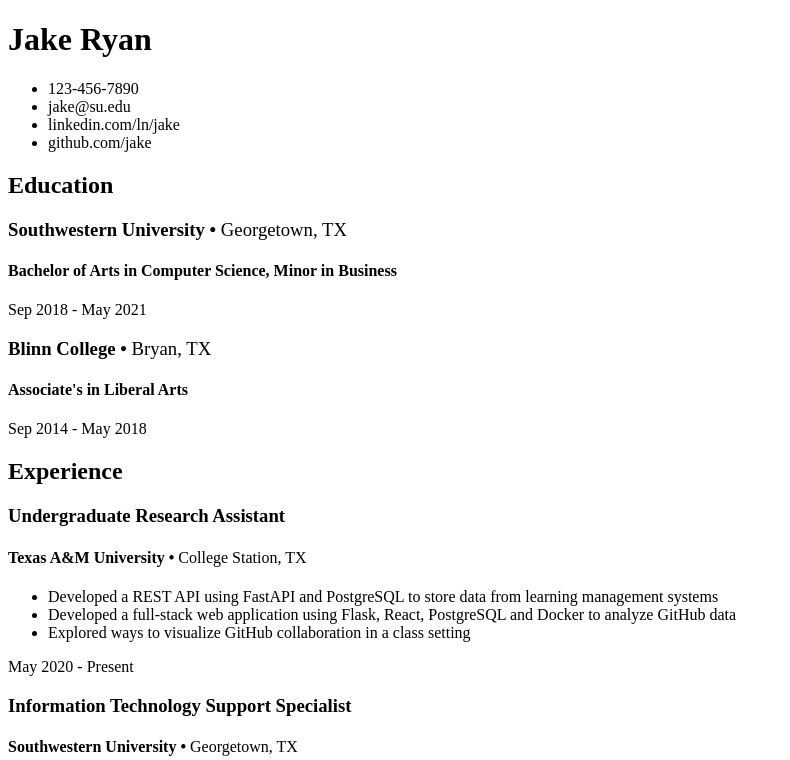
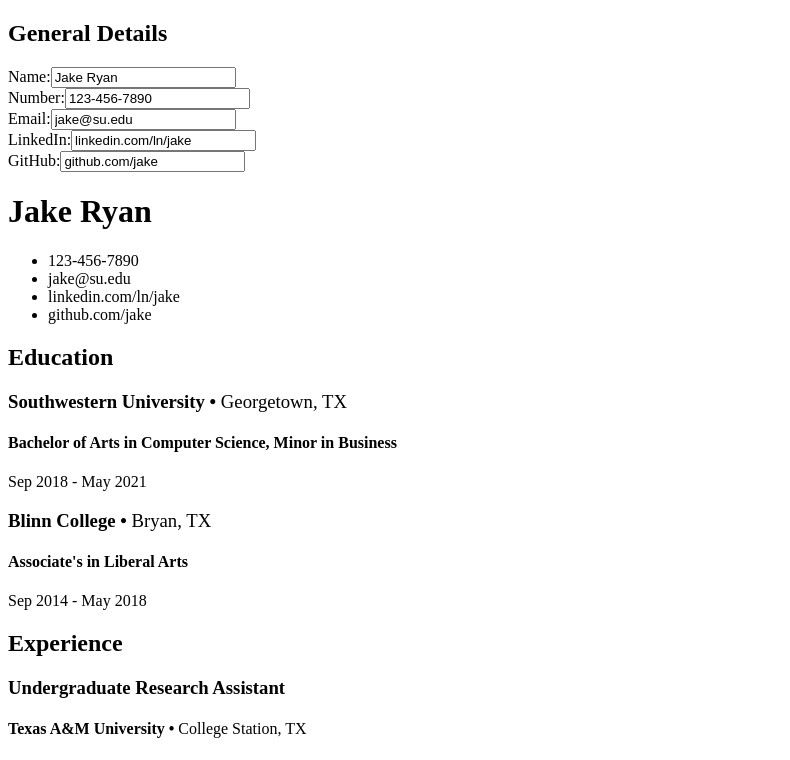
Before and after one commit to endulum/odin-cv-app, a React (Vite) app: page / in a window 1280 px wide. Shown: the top 760 px of the page, without its empty margins (0-790 px from the left). Built offline with nearby package versions, Linux system fonts and the light colour scheme.

Commit message:
can dynamically edit the General component

```diff
--- a/src/App.jsx
+++ b/src/App.jsx
@@ -1,8 +1,10 @@
+import { useState } from 'react';
 import General from './components/cv/General';
+import GeneralInput from './components/input/GeneralInput';
 import Education from './components/cv/Education';
 import Experience from './components/cv/Experience';
 
-const general = {
+const generalData = {
   name: 'Jake Ryan',
   tel: '123-456-7890',
   email: 'jake@su.edu',
@@ -67,8 +69,15 @@
 ];
 
 export default function App() {
+  const [general, setGeneral] = useState(generalData);
+
+  function handleGeneralInput(property, value) {
+    setGeneral({ ...general, [property]: value });
+  }
+
   return (
     <>
+      <GeneralInput data={general} onInput={handleGeneralInput} />
       <General details={general} />
       <Education details={education} />
       <Experience details={experience} />
--- /dev/null
+++ b/src/components/input/GeneralInput.jsx
@@ -0,0 +1,52 @@
+export default function GeneralInput({ data, onInput }) {
+  return (
+    <div className="input-form input-general">
+      <h2>General Details</h2>
+
+      <label>
+        Name:
+        <input
+          type="text"
+          value={data.name}
+          onChange={(e) => { onInput('name', e.target.value); }}
+        />
+      </label>
+      <br />
+      <label>
+        Number:
+        <input
+          type="tel"
+          value={data.tel}
+          onChange={(e) => { onInput('tel', e.target.value); }}
+        />
+      </label>
+      <br />
+      <label>
+        Email:
+        <input
+          type="email"
+          value={data.email}
+          onChange={(e) => { onInput('email', e.target.value); }}
+        />
+      </label>
+      <br />
+      <label>
+        LinkedIn:
+        <input
+          type="text"
+          value={data.linkedIn}
+          onChange={(e) => { onInput('linkedIn', e.target.value); }}
+        />
+      </label>
+      <br />
+      <label>
+        GitHub:
+        <input
+          type="text"
+          value={data.gitHub}
+          onChange={(e) => { onInput('gitHub', e.target.value); }}
+        />
+      </label>
+    </div>
+  );
+}
```
